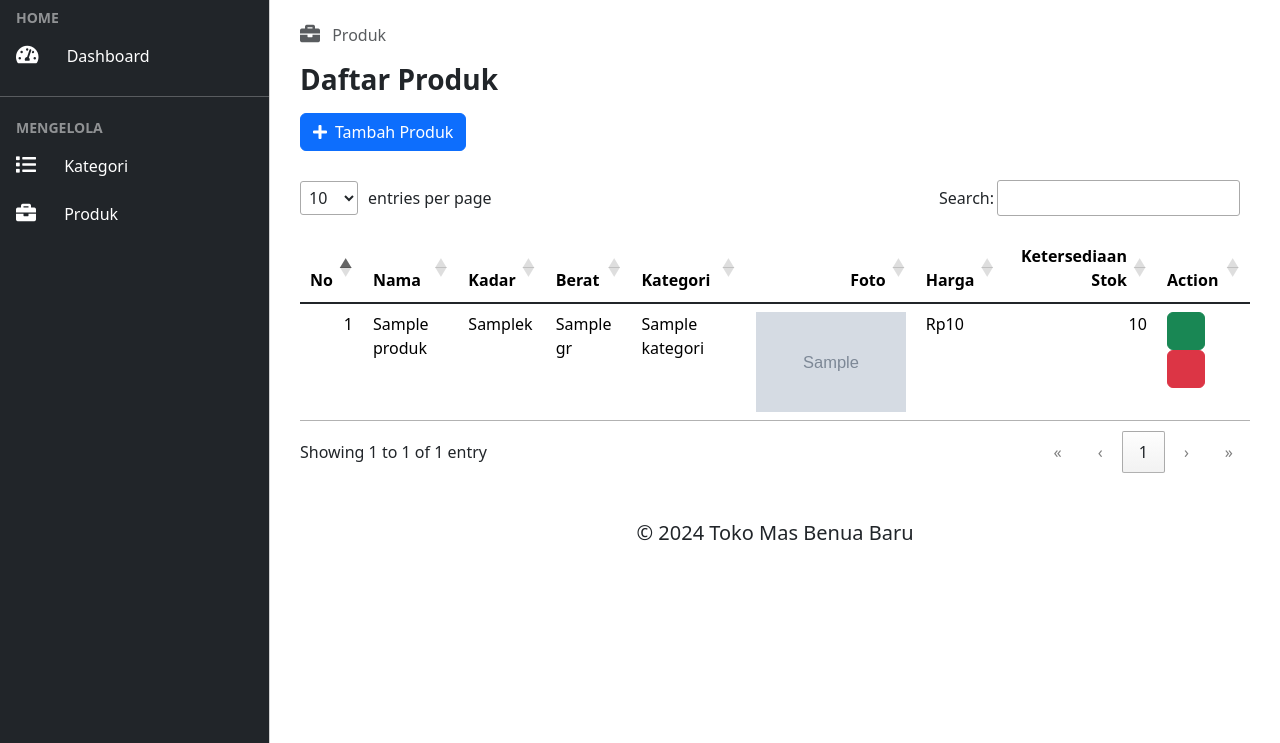
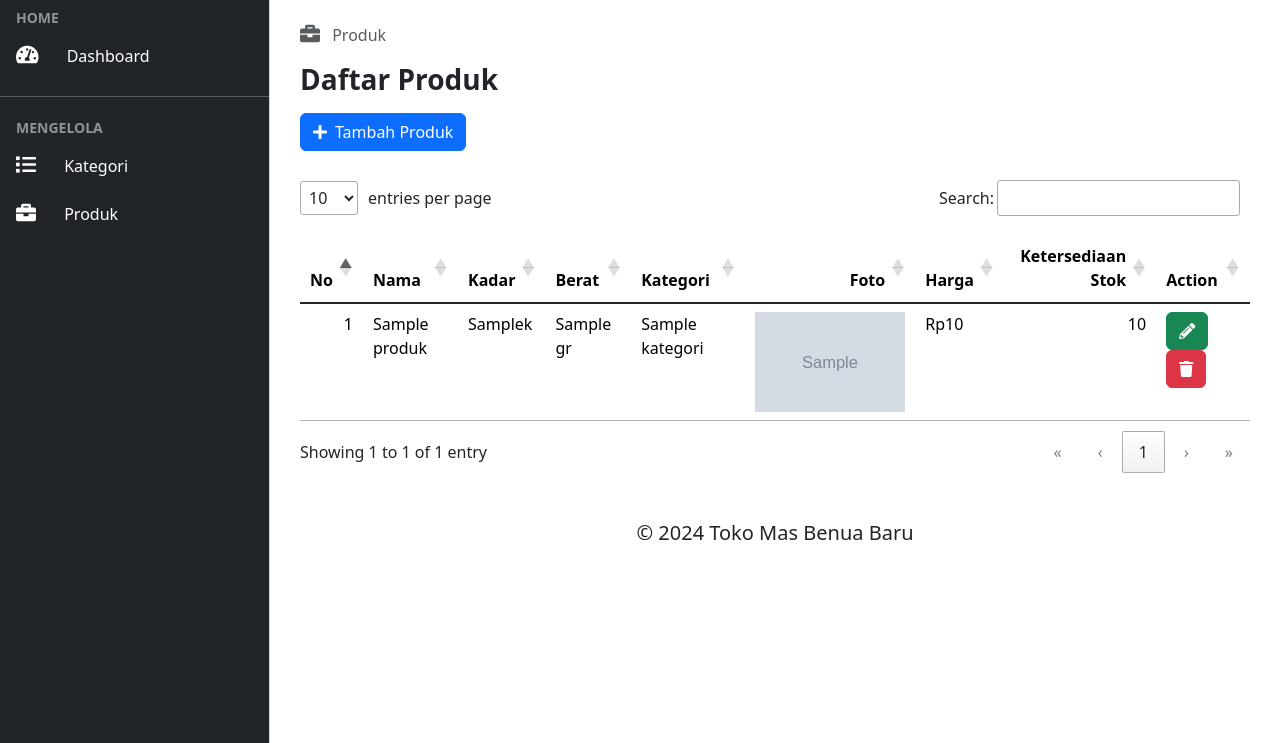
Before and after one commit to KelioXenelly/TMBenuaBaru, a PHP site: page /adminpanel/produk.php in a window 1280 px wide. Shown: the part 57-800 px from the top of the page. Run offline with PHP 8.4, Linux system fonts and the light colour scheme; the visitor is signed in with stand-in values (Sample User, id 1); tables that the repository leaves empty or names only in its code hold one stand-in row (values such as "Sample post"); grey boxes marked "Sample" are stand-in pictures; some libraries are stand-ins or nearby versions.

Commit message:
initial commit

```diff
--- a/adminpanel/kategori.php
+++ b/adminpanel/kategori.php
@@ -62,10 +62,10 @@
                                     <td>'.$dataKategori["nama"].'</td>
                                     <td>
                                         <a href="edit-kategori.php?id='.$dataKategori['kategori_id'].'" class="btn btn-success">
-                                            <i class="fa-solid fa-pencil"></i>
+                                            <i class="fas fa-pencil-alt"></i>
                                         </a>
                                         <a href="delete-kategori.php?id='.$dataKategori['kategori_id'].'" class="delete-kategori btn btn-danger">
-                                            <i class="fa-solid fa-trash"></i>
+                                            <i class="fas fa-trash"></i>
                                         </a>
                                     </td>
                                 </tr>
--- a/adminpanel/produk.php
+++ b/adminpanel/produk.php
@@ -90,10 +90,10 @@
                                     <td>'.ucwords($dataProduk["ketersediaan_stok"]).'</td>
                                     <td>
                                         <a href="edit-produk.php?id='.$dataProduk['produk_id'].'" class="btn btn-success">
-                                            <i class="fa-solid fa-pencil"></i>
+                                            <i class="fas fa-pencil-alt"></i>
                                         </a>
                                         <a href="delete-produk.php?id='.$dataProduk['produk_id'].'" class="delete-produk btn btn-danger">
-                                            <i class="fa-solid fa-trash"></i>
+                                            <i class="fas fa-trash"></i>
                                         </a>
                                     </td>
                                 </tr>
```
